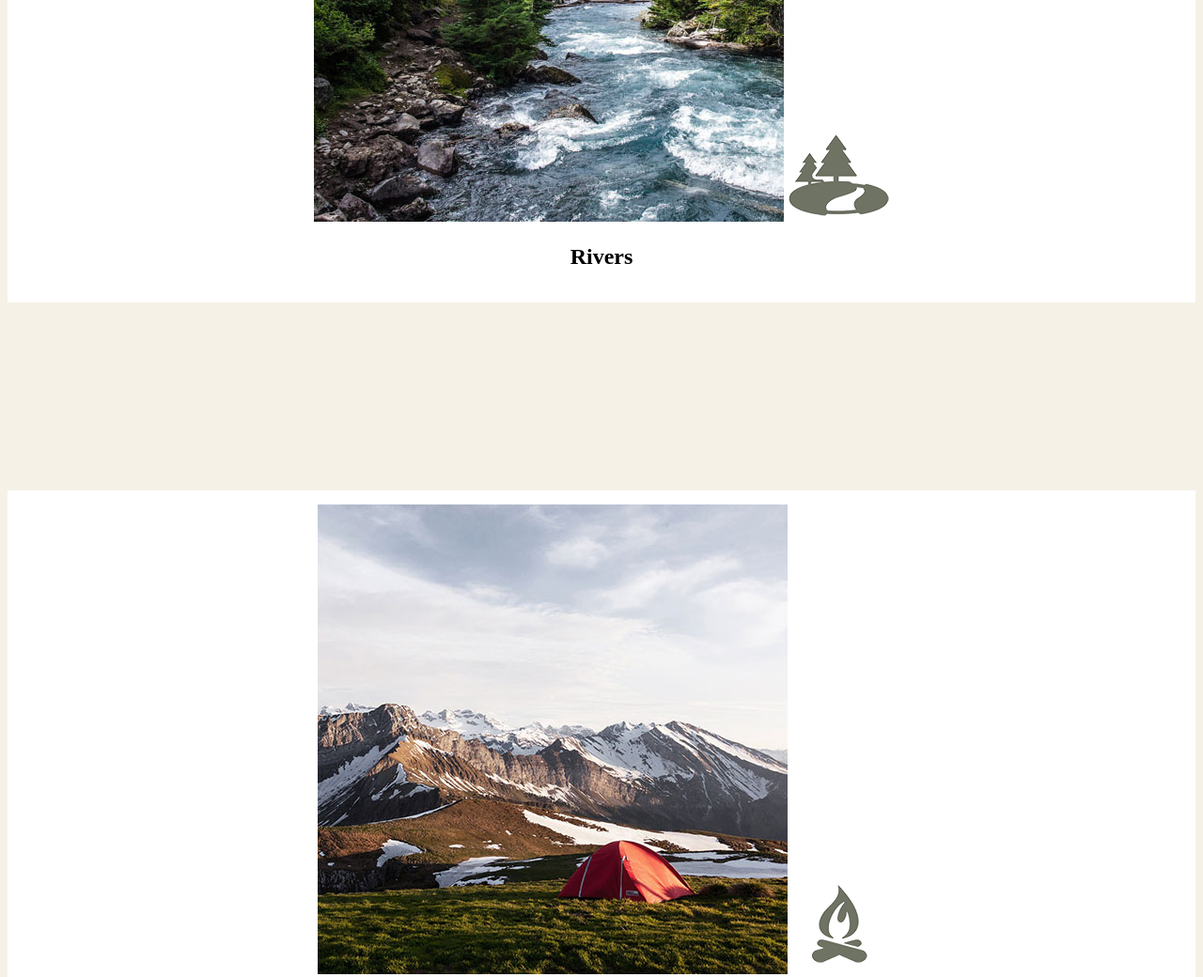
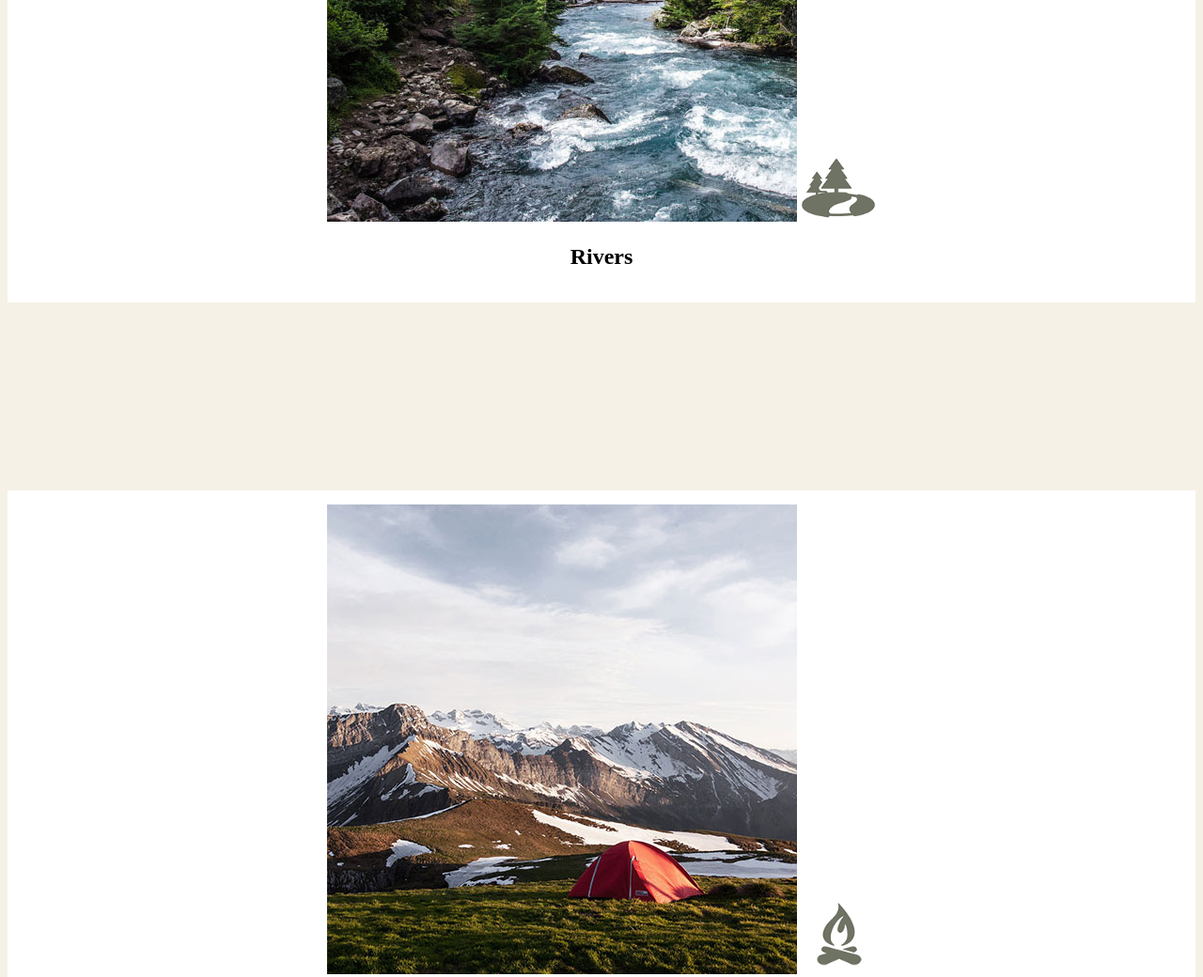
Before and after one commit to mdantzs/wdd130, a plain HTML site: page wwr/index.html in a window 1280 px wide. Shown: the part 1560-2600 px from the top of the page at 94% size. Drawn offline with Linux system fonts and the light colour scheme.

Commit message:
semicolon added to .icon

```diff
--- a/wwr/styles/style.css
+++ b/wwr/styles/style.css
@@ -87,8 +87,8 @@ h4 {
     padding-top: 5px;
 }
 .icon {
-    width: 80px
-    padding-top 10px;
+    width: 80px;
+    padding-top: 10px;
 }
 footer .social img {
     padding-top: 15px;
```
